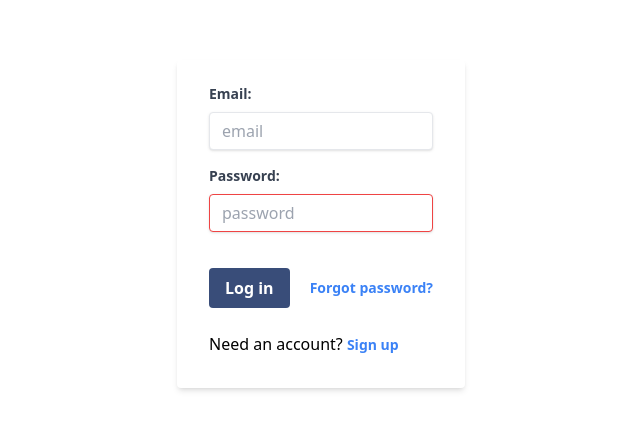
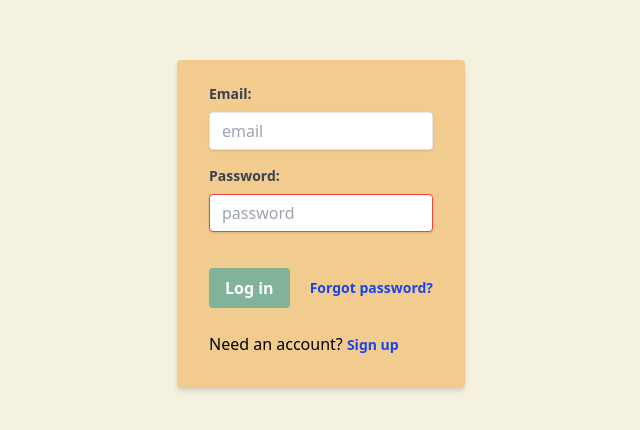
Before and after one commit to Braking-Friendships/blueocean, a React (Create React App) app in the folder client/: page /login in a window 1280 px wide. Shown: the part 168-598 px from the top of the page, without its empty margins (319-959 px from the left). Built offline with nearby package versions, Linux system fonts and the light colour scheme; no server answers.

Commit message:
Initial styling and wireframe for login and signup components

```diff
--- a/client/src/App.js
+++ b/client/src/App.js
@@ -5,6 +5,7 @@ import { BrowserRouter, Routes, Route } from 'react-router-dom';
 import Board from './components/GameComponents/Board';
 import { useAuth } from './contexts/AuthContext';
 import Login from './components/Login/Login';
+import Signup from './components/Login/Signup';
 
 function App() {
   const [userInfo, setUserInfo] = useState();
@@ -45,6 +46,7 @@ function App() {
         <Route path='/' element={<div>Hello world!</div>}></Route>
         <Route path='/game' element={<Board />}></Route>
         <Route path='/login' element={<Login />}></Route>
+        <Route path='/signup' element={<Signup />}></Route>
       </Routes>
     </BrowserRouter>
   );
--- a/client/src/components/Login/Login.js
+++ b/client/src/components/Login/Login.js
@@ -37,8 +37,8 @@ const Login = ({ getUserData }) => {
   };
 
   return (
-    <div className="w-screen h-screen flex justify-center items-center">
-      <form className="w-72 bg-white shadow-md rounded px-8 pt-6 pb-8 mb-4" onSubmit={onSubmit}>
+    <div className="w-screen h-screen bg-[#F4F1DE] flex justify-center items-center">
+      <form className="w-72 bg-[#F2CC8F] shadow-md rounded px-8 pt-6 pb-8 mb-4" onSubmit={onSubmit}>
         {/* <h2 className="w-48 text-3xl font-bold underline">Log in</h2> */}
         <div className="mb-4">
           <label className="block text-gray-700 text-sm font-bold mb-2">Email:</label>
@@ -49,13 +49,13 @@ const Login = ({ getUserData }) => {
           <input className="shadow appearance-none border border-red-500 rounded w-full py-2 px-3 text-gray-700 mb-3 leading-tight focus:outline-none focus:shadow-outline" type="password" ref={passwordRef} placeholder="password" />
         </div>
         <div className="mb-6 flex items-center justify-between">
-          <button className="bg-[#394D79] hover:bg-[#293757] text-white font-bold py-2 px-4 rounded focus:outline-none focus:shadow-outline" disabled={loading} type="submit">Log in</button>
-          <div className="inline-block align-baseline font-bold text-sm text-blue-500 hover:text-blue-800">
+          <button className="bg-[#81B29A] hover:outline text-white font-bold py-2 px-4 rounded focus:outline-none focus:shadow-outline" disabled={loading} type="submit">Log in</button>
+          <div className="inline-block align-baseline font-bold text-sm text-[#1745E9]">
             <Link className="" to='/forgot-password'>Forgot password?</Link>
           </div>
         </div>
         <div className="">
-          Need an account? <Link className="font-bold text-sm text-blue-500 hover:text-blue-800" to='/signup'>Sign up</Link>
+          Need an account? <Link className="font-bold text-sm text-[#1745E9]" to='/signup'>Sign up</Link>
         </div>
         {error && console.log('error', {error})}
       </form>
--- /dev/null
+++ b/client/src/components/Login/Signup.js
@@ -0,0 +1,69 @@
+import React, { useRef, useState } from 'react';
+import { useAuth } from '../../contexts/AuthContext';
+import { Link, useNavigate } from 'react-router-dom';
+
+const Signup = ({ createNewUser }) => {
+  const emailRef = useRef();
+  const passwordRef = useRef();
+  const passwordConfirmRef = useRef();
+  const { signup } = useAuth();
+  const [error, setError] = useState('');
+  const [loading, setLoading] = useState('');
+  const navigate = useNavigate();
+
+  const onSubmit = async (event) => {
+    event.preventDefault();
+    if (passwordRef.current.value !== passwordConfirmRef.current.value) {
+      return setError('Passwords do not match');
+    }
+    try {
+      setError('');
+      setLoading(true);
+      let user = await signup(emailRef.current.value, passwordRef.current.value);
+      const newUserCreation = await createNewUser(user);
+      // if (user) {
+        // if (newUserCreation) {
+        //   console.log('signed up as', userType)
+        //   if (userType === 'Client') {
+        //     navigate('/client')
+        //   } else if (userType === 'Coach') {
+        //     navigate('/coach')
+        //   } else {
+        //     console.log('ERROR signing up')
+        //   }
+        // }
+      // }
+    } catch (err) {
+      setError(err);
+    }
+    setLoading(false);
+  };
+
+  return (
+    <div className="w-screen h-screen bg-[#F4F1DE] flex justify-center items-center">
+      <form className="w-72 bg-[#F2CC8F] shadow-md rounded px-8 pt-6 pb-8 mb-4" onSubmit={onSubmit}>
+        <div className="mb-4">
+          <label className="block text-gray-700 text-sm font-bold mb-2">Email:</label>
+          <input className="shadow appearance-none border rounded w-full py-2 px-3 text-gray-700 leading-tight focus:outline-none focus:shadow-outline" type="email" ref={emailRef} required placeholder="email" />
+        </div>
+        <div className="mb-4">
+          <label className="block text-gray-700 text-sm font-bold mb-2">Password:</label>
+          <input className="shadow appearance-none border border-red-500 rounded w-full py-2 px-3 text-gray-700 mb-3 leading-tight focus:outline-none focus:shadow-outline" type="password" ref={passwordRef} required placeholder="password" />
+        </div>
+        <div className="mb-6">
+          <label className="block text-gray-700 text-sm font-bold mb-2">Password Confirmation:</label>
+          <input className="shadow appearance-none border border-red-500 rounded w-full py-2 px-3 text-gray-700 mb-3 leading-tight focus:outline-none focus:shadow-outline" type="password" ref={passwordConfirmRef} required placeholder="confirm password" />
+        </div>
+        <div className="mb-6">
+          <button className="bg-[#81B29A] hover:outline text-white font-bold py-2 px-4 rounded focus:outline-none focus:shadow-outline" disabled={loading} type="submit">Sign up</button>
+        </div>
+        <div className="text-sm">
+          Already have an account? <Link className="font-bold text-sm text-[#1745E9]" to='/login'>Log in</Link>
+        </div>
+      </form>
+      {error && console.log('error', {error})}
+    </div>
+  );
+};
+
+export default Signup;
```
